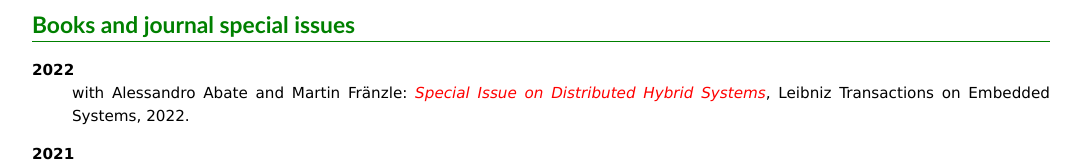
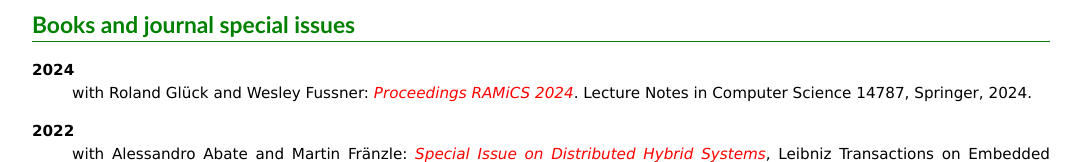
Before and after one commit to ulifahrenberg/ulifahrenberg.github.io, a plain HTML site: page publications.html in a window 1280 px wide. Shown: the part 2643-2805 px from the top of the page, without its empty margins (196-1277 px from the left). Drawn offline with Linux system fonts and the light colour scheme.

Commit message:
add ramics

```diff
--- a/publications.html
+++ b/publications.html
@@ -313,18 +313,24 @@
 
       <p><dl>
 
+	  <dt>2024</dt>
+
+	  <dd>with Roland Glück and Wesley Fussner:
+	    <a href="https://doi.org/10.1007/978-3-031-68279-7"><em>Proceedings RAMiCS 2024</em></a>.
+	    Lecture Notes in Computer Science 14787, Springer, 2024.</dd>
+
 	  <dt>2022</dt>
 
 	  <dd>with Alessandro Abate and Martin Fränzle:
 	    <a href="https://ojs.dagstuhl.de/index.php/lites/issue/view/lites-v008-i002"><em>Special Issue on Distributed Hybrid Systems</em></a>,
 	    Leibniz Transactions on Embedded Systems, 2022.</dd>
 
-	<dt>2021</dt>
+	  <dt>2021</dt>
 
-	<dd>with Mai Gehrke, Luigi Santocanale and Michael
-	  Winter: <a href="https://doi.org/10.1007/978-3-030-88701-8"><em>Proceedings
-	      RAMiCS 2021</em></a>.  Lecture Notes in Computer Science
-	  13027, Springer, 2021.</dd>
+	  <dd>with Mai Gehrke, Luigi Santocanale and Michael
+	    Winter: <a href="https://doi.org/10.1007/978-3-030-88701-8"><em>Proceedings
+		RAMiCS 2021</em></a>.  Lecture Notes in Computer Science
+	    13027, Springer, 2021.</dd>
 
 	<dt>2020</dt>
 
@@ -362,11 +368,11 @@
 
 	  <dd>with Amazigh Amrane, Hugo Bazille, Emily Clement, and Krzysztof Ziemiański:
 	    <em><a href="https://arxiv.org/abs/2403.16626">Presenting Interval Pomsets with Interfaces</a></em>.
-	    Accepted for <a href="https://ramics-conf.github.io/2024/">RAMiCS 2024</a>.</dd>
+	    <a href="https://ramics-conf.github.io/2024/">RAMiCS 2024</a>.</dd>
 
 	  <dd>with Amazigh Amrane, Hugo Bazille, and Marie Fortin:
 	    <em><a href="https://arxiv.org/abs/2403.19526">Logic and Languages of Higher-Dimensional Automata</a></em>.
-	    Accepted for <a href="https://events.gwdg.de/event/576/">DLT 2024</a>.</dd>
+	    <a href="https://events.gwdg.de/event/576/">DLT 2024</a>.</dd>
 
 	  <dd>with Amazigh Amrane, Hugo Bazille, and Emily Clement:
 	    <em><a href="https://arxiv.org/abs/2401.17444">Languages of Higher-Dimensional Timed Automata</a></em>.
```
